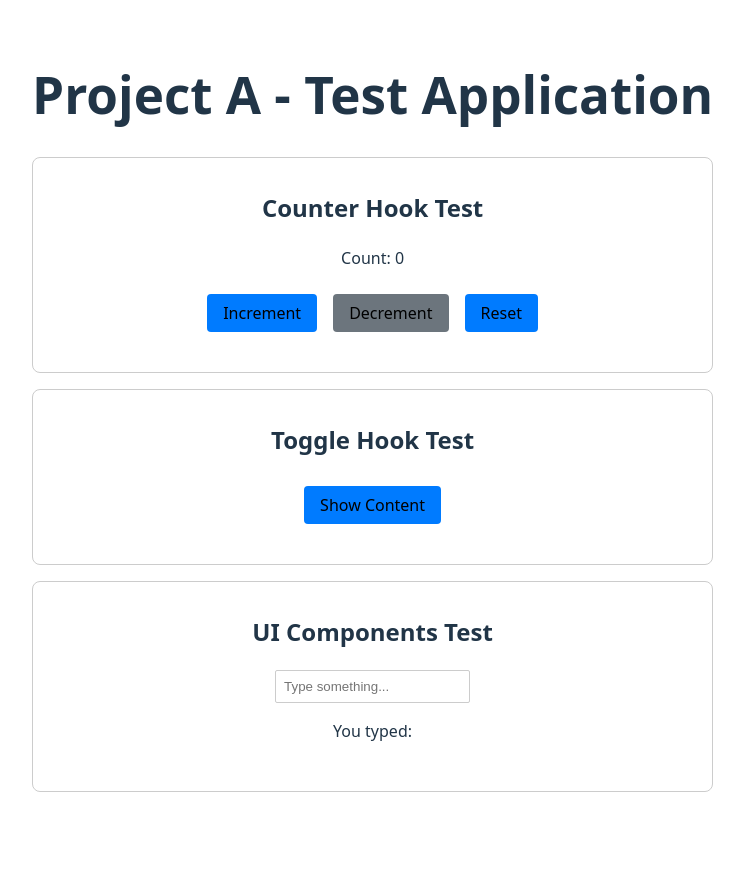
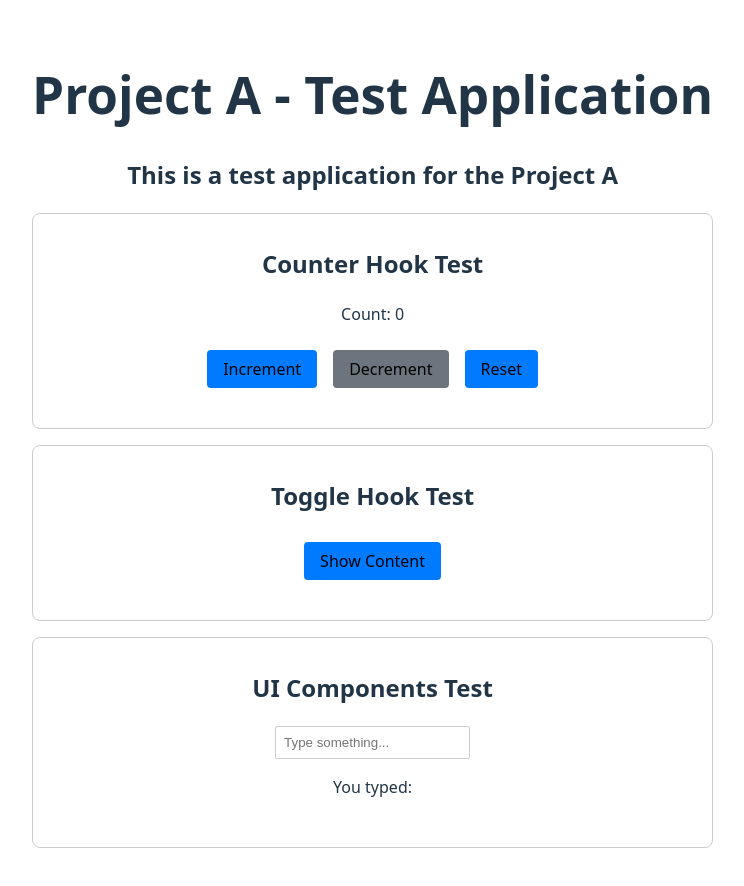
Before and after one commit to taboowiths/monorepo-test, a React (Vite) app in the folder apps/project-a/: page / in a window 1280 px wide. Shown: the top 886 px of the page, without its empty margins (0-744 px from the left). Before the commit the page ends 840 px from the top, so only its background shows below. Built offline with nearby package versions, Linux system fonts and the light colour scheme.

Commit message:
feat: project-a 코드 수정

```diff
--- a/apps/project-a/src/App.tsx
+++ b/apps/project-a/src/App.tsx
@@ -11,7 +11,7 @@ function App() {
   return (
     <div className="App">
       <h1>Project A - Test Application</h1>
-
+      <h2>This is a test application for the Project A</h2>
       <div className="card">
         <h2>Counter Hook Test</h2>
         <p>Count: {count}</p>
```
